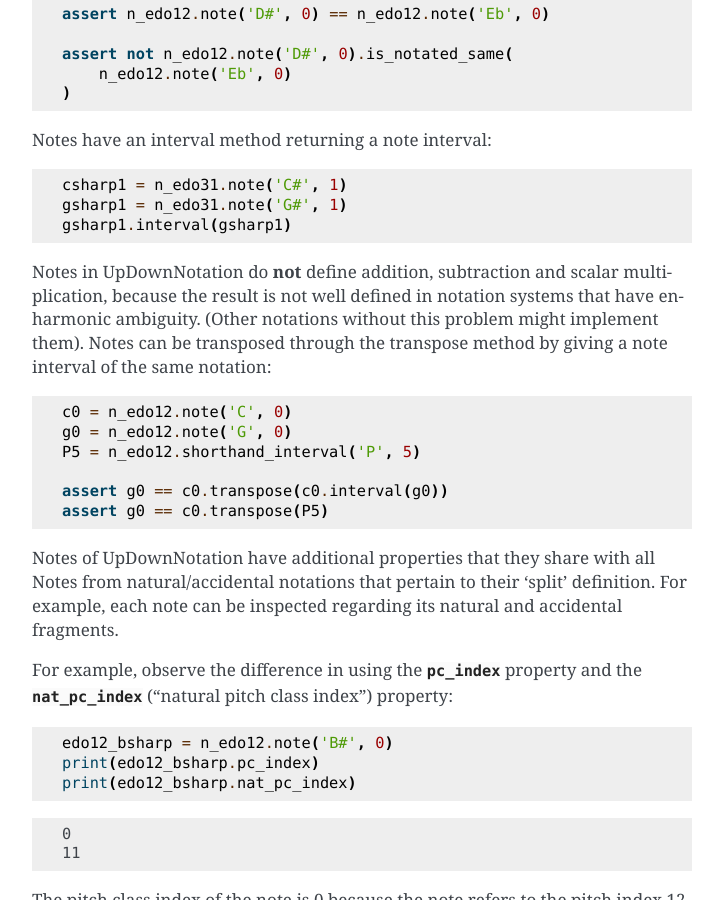
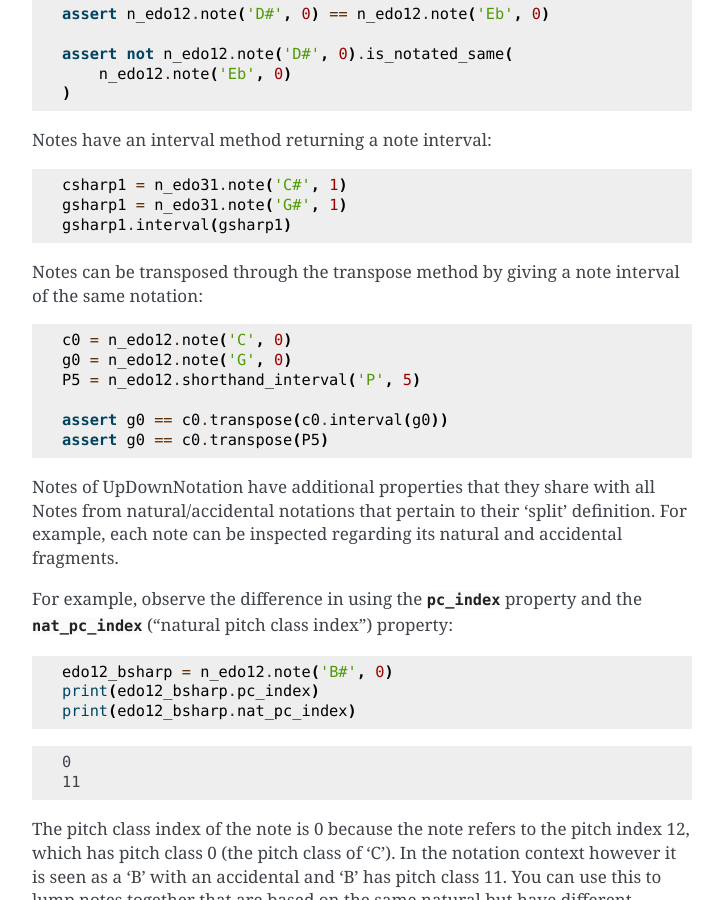
Before and after one commit to retooth2/xenharmlib, a Sphinx documentation site: the page built from doc/quickstart.rst, in a window 1280 px wide and 900 px high, scrolled down 16920 px. Shown: the whole window, without its empty margins (388-1111 px from the left). Built offline with Sphinx 7.4.7, drawn with Linux system fonts in a browser that asks for light colours.

Commit message:
doc: Removed mention of pitch arithmetic from note section
In here it becomes even more apparent why addition should be
defined on the interval space and not the pitch space

```diff
--- a/doc/quickstart.rst
+++ b/doc/quickstart.rst
@@ -1090,12 +1090,8 @@ Notes have an interval method returning a note interval:
     gsharp1 = n_edo31.note('G#', 1)
     gsharp1.interval(gsharp1)
 
-Notes in UpDownNotation do **not** define addition, subtraction and
-scalar multiplication, because the result is not well defined in
-notation systems that have enharmonic ambiguity. (Other notations
-without this problem might implement them). Notes can be transposed
-through the transpose method by giving a note interval of the same
-notation:
+Notes can be transposed through the transpose method by giving a
+note interval of the same notation:
 
 .. testcode::
 
```
